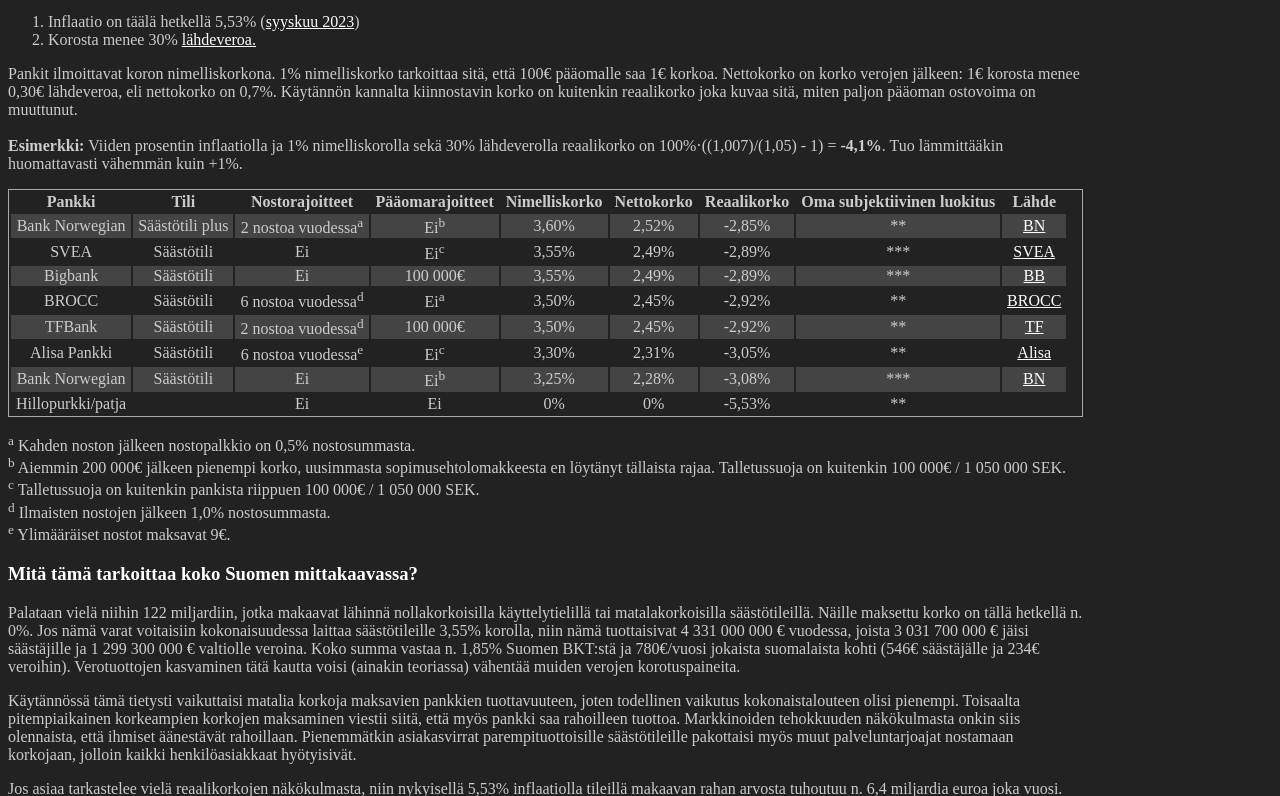
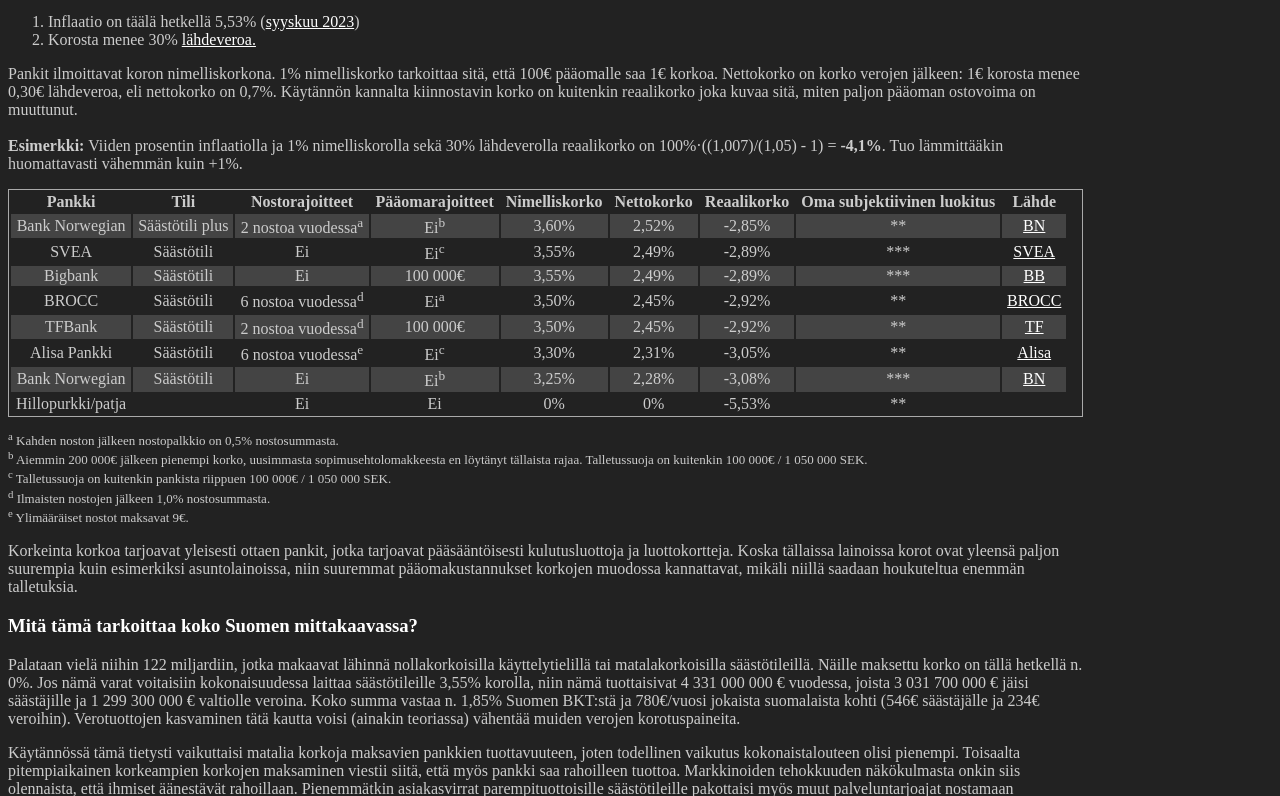
Before and after one commit to JoelKos/joelkos.github.io, a plain HTML site: page blogit/saastotilit.html in a window 1280 px wide. Shown: the part 470-1266 px from the top of the page. Drawn offline with Linux system fonts and the light colour scheme.

Commit message:
Update saastotilit.html

```diff
--- a/blogit/saastotilit.html
+++ b/blogit/saastotilit.html
@@ -188,7 +188,7 @@
                     <td>**</td>
                 </tr>
             </table>
-            <p>
+            <p style="font-size: small;">
                 <sup>a</sup> Kahden noston jälkeen nostopalkkio on 0,5% nostosummasta.
                 <br>
                 <sup>b</sup> Aiemmin 200 000€ jälkeen pienempi korko, uusimmasta sopimusehtolomakkeesta en löytänyt
@@ -197,6 +197,12 @@
                 <sup>d</sup> Ilmaisten nostojen jälkeen 1,0% nostosummasta.<br>
                 <sup>e</sup> Ylimääräiset nostot maksavat 9€.
             </p>
+
+            <p>Korkeinta korkoa tarjoavat yleisesti ottaen pankit, jotka tarjoavat pääsääntöisesti kulutusluottoja ja
+                luottokortteja. Koska tällaissa lainoissa korot ovat yleensä paljon suurempia kuin esimerkiksi
+                asuntolainoissa, niin suuremmat pääomakustannukset korkojen muodossa kannattavat, mikäli niillä saadaan
+                houkuteltua enemmän talletuksia. </p>
+
 
             <h3 style="color:#FFF;">Mitä tämä tarkoittaa koko Suomen mittakaavassa?</h3>
 
```
